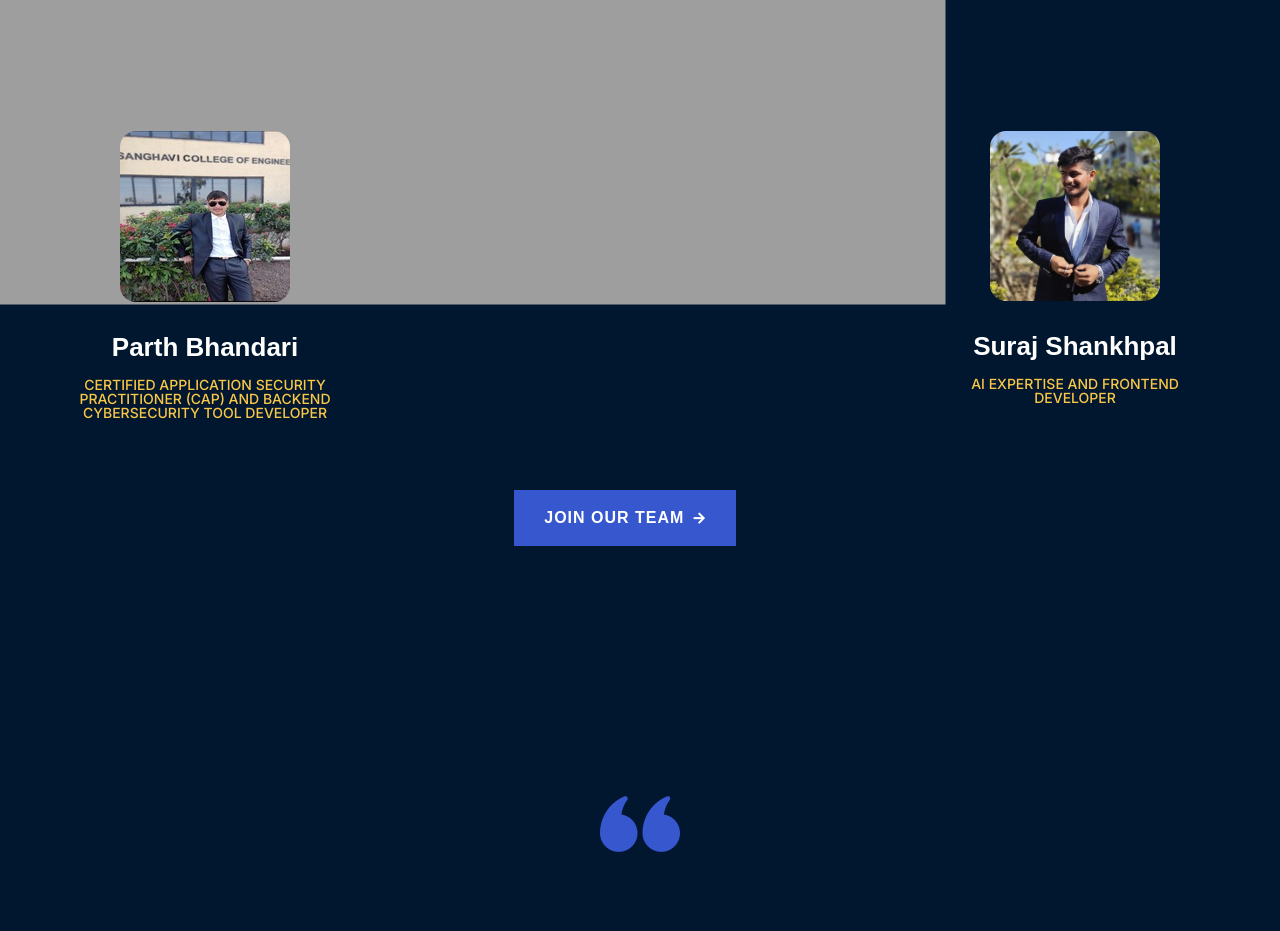
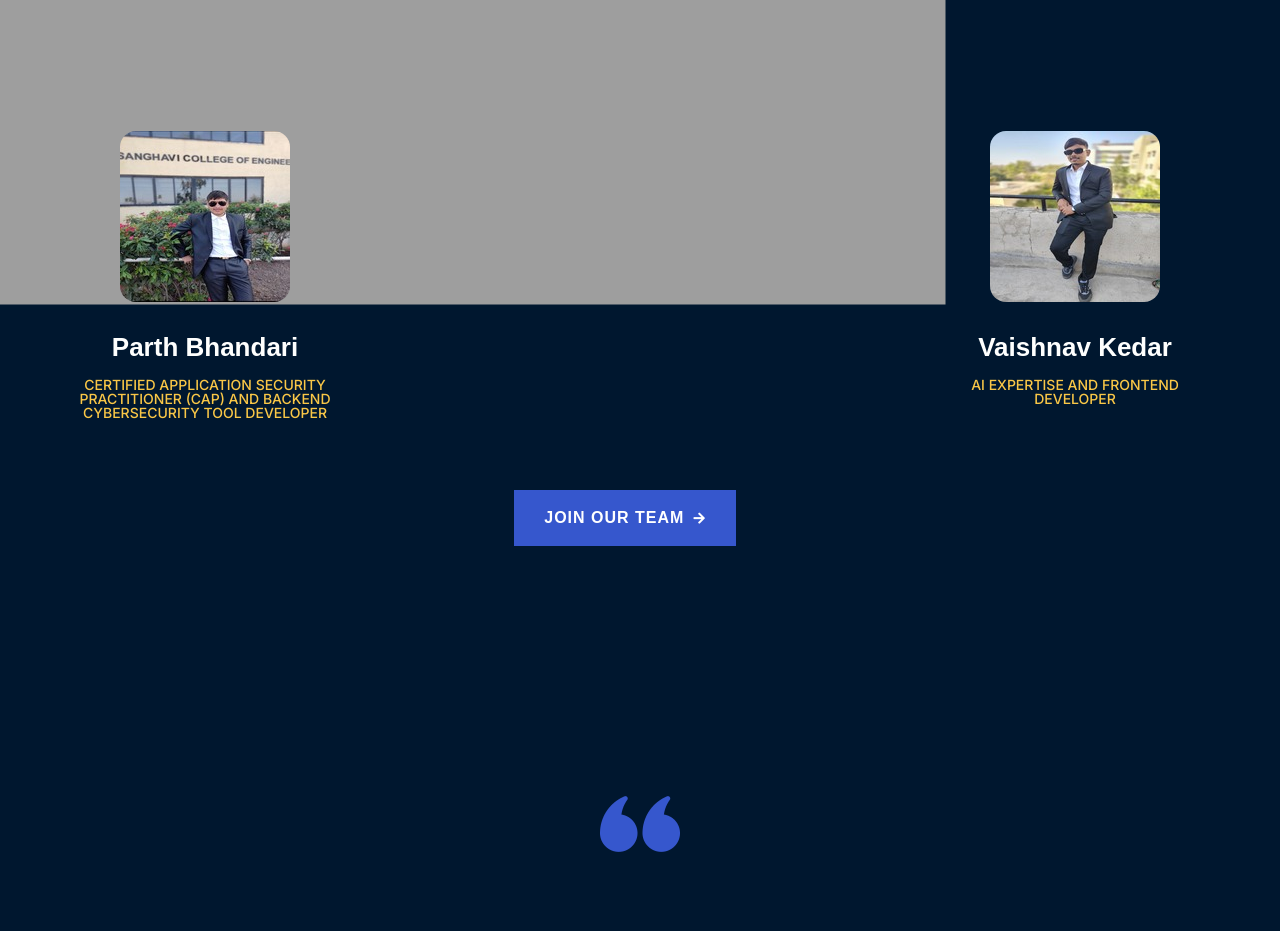
Before and after one commit to vaishnavk09/CyberAstra, a plain HTML site: page index.html in a window 1280 px wide. Shown: the part 2040-2971 px from the top of the page. Drawn offline with Linux system fonts and the light colour scheme; files whose address does not match are found by name; a web font is replaced by a local one.

Commit message:
styling fixed

```diff
--- a/index.html
+++ b/index.html
@@ -170,7 +170,8 @@
                     <div class="col-xl-8 col-lg-10">
                         <div class="banner-three-content text-center">
                             <h2 class="heading wow fadeInUp" data-wow-delay=".2s">We Help to Protect Modern
-                                <span>Information</span> From Hackers</h2>
+                                <span>Information</span> From Hackers
+                            </h2>
                             <p class="wow fadeInUp" data-wow-delay=".4s"></p>
                             <a href="contact.html" class="btn wow fadeInUp" data-wow-delay=".6s">
                                 <span class="text">Chat With Us</span>
@@ -310,10 +311,10 @@
                         <div class="col-lg-3 col-md-4 col-sm-6">
                             <div class="team-item">
                                 <div class="team-thumb">
-                                    <img src="assets/img/profile-pic.png.jpg" alt="img">
+                                    <img src="assets/img/vaishnav.jpg" alt="img">
                                 </div>
                                 <div class="team-content">
-                                    <h4 class="name">Suraj Shankhpal</h4>
+                                    <h4 class="name">Vaishnav Kedar</h4>
                                     <span class="designation">AI Expertise and Frontend Developer</span>
                                 </div>
                             </div>
```
Also changed, not shown: assets/img/profile-pic.png.jpg (deleted).
